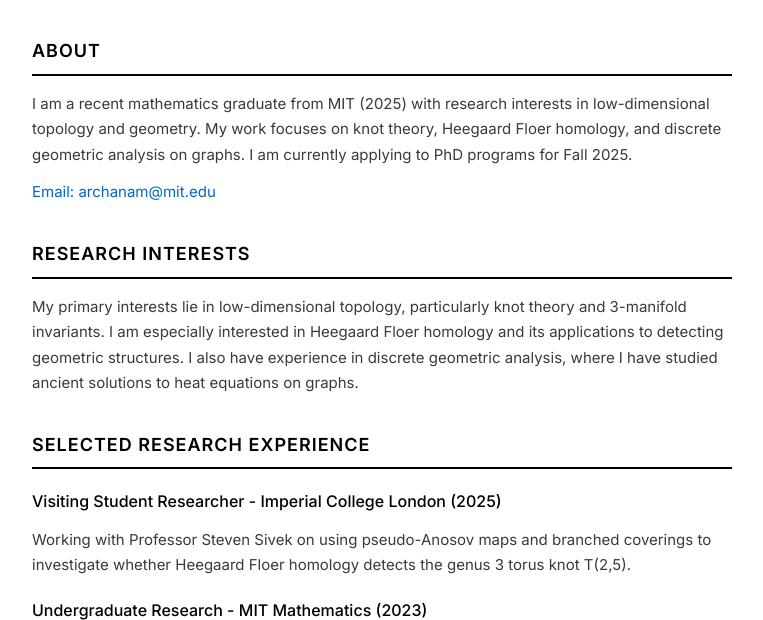
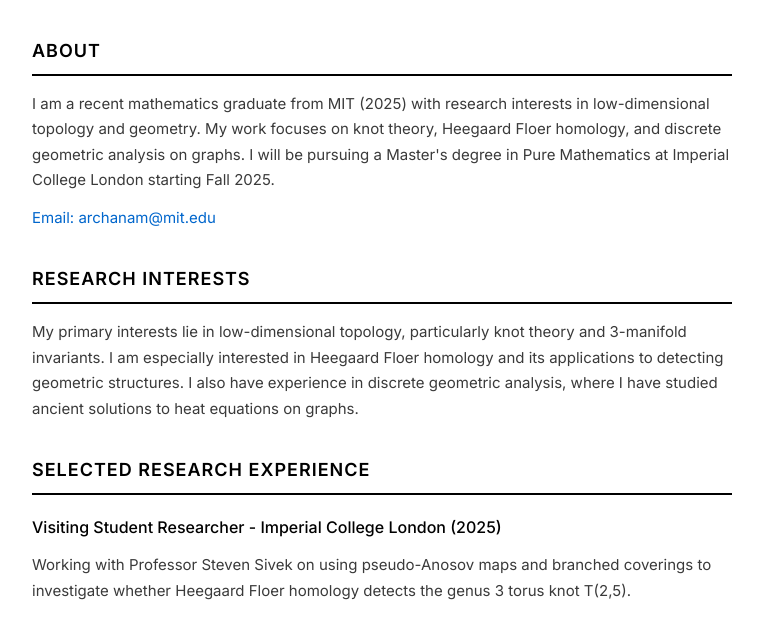
Before and after one commit to praveen-cloudclarity/archanamohandas, a plain HTML site: page index.html in a window 1280 px wide. Shown: the part 162-782 px from the top of the page, without its empty margins (258-1021 px from the left). Drawn offline with Linux system fonts and the light colour scheme.

```diff
--- a/index.html
+++ b/index.html
@@ -22,7 +22,7 @@
             <p>
                 I am a recent mathematics graduate from MIT (2025) with research interests in low-dimensional topology and geometry.
                 My work focuses on knot theory, Heegaard Floer homology, and discrete geometric analysis on graphs.
-                I am currently applying to PhD programs for Fall 2025.
+                I will be pursuing a Master's degree in Pure Mathematics at Imperial College London starting Fall 2025.
             </p>
             <p>
                 <a href="mailto:archanam@mit.edu">Email: archanam@mit.edu</a>
```
